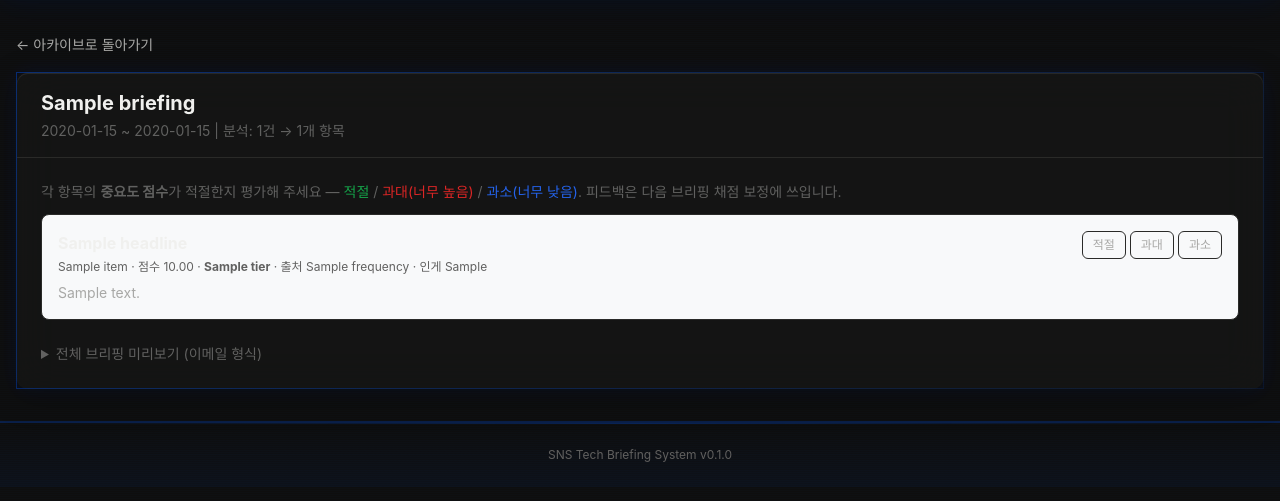
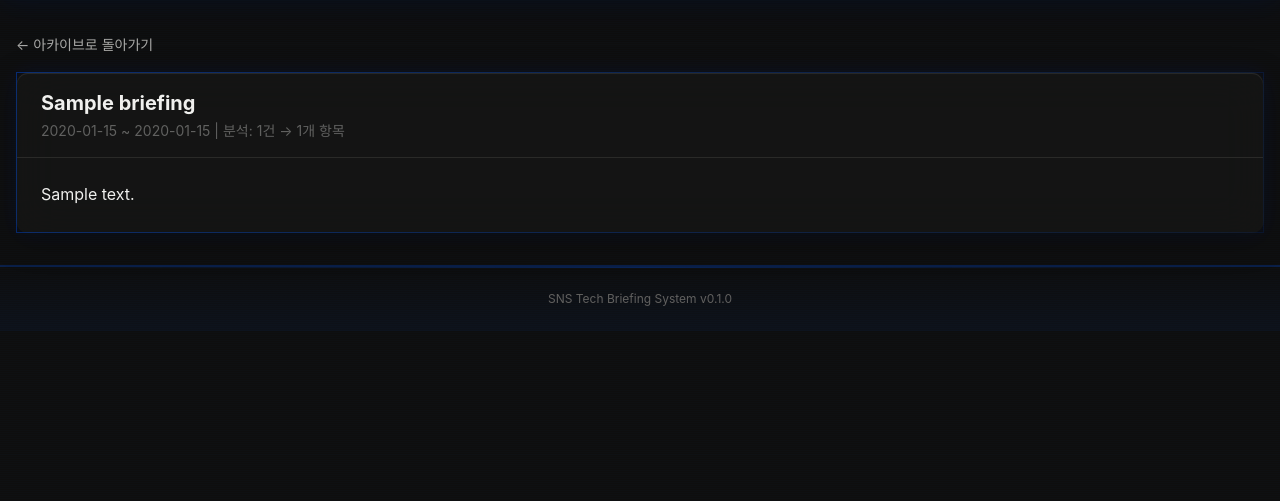
Before and after one commit to rapidmon/Information-collection-based-on-sns-algorithm, a FastAPI app: template src/presentation/web/templates/briefing_detail.html in a window 1280 px wide. Shown: the part 63-564 px from the top of the page. Run offline with FastAPI, Linux system fonts and the light colour scheme; the template is opened without the code that fills it: most values are stand-ins (such as "Sample title", 1, 10 or a date in 2020); parts of the project's set-up code (start-up, migrations or seed data) failed here and were passed over; some libraries are stand-ins or nearby versions; some web fonts are replaced.

Commit message:
refactor: 평가 UI를 GitHub Pages로 통일 (FastAPI 쪽 제거)
평가 버튼을 GitHub Pages(docs)로 일원화하고, 중복되던 FastAPI 서빙
페이지의 평가 UI를 제거:
- briefing_detail.html: 항목 카드+버튼 → content_html 렌더로 복원
- dashboard.html: '항목별 평가하기' 링크 제거
- dashboard.py: 라벨 조회 제거 (briefing_id:str 버그픽스는 유지)
API의 /api/feedback POST/GET은 GitHub Pages가 쓰므로 유지.

Co-Authored-By: Claude Opus 4.8 <noreply@anthropic.com>

```diff
--- a/src/presentation/web/templates/briefing_detail.html
+++ b/src/presentation/web/templates/briefing_detail.html
@@ -14,58 +14,8 @@
             | 분석: {{ briefing.total_posts_analyzed or 0 }}건 → {{ briefing.total_items or 0 }}개 항목
         </div>
     </div>
-
     <div class="p-6 flex-1 overflow-y-auto">
-        {% if briefing.items %}
-        <div class="mb-3 text-sm" style="color: var(--text-muted);">
-            각 항목의 <b>중요도 점수</b>가 적절한지 평가해 주세요 —
-            <span style="color:#16a34a;">적절</span> /
-            <span style="color:#dc2626;">과대(너무 높음)</span> /
-            <span style="color:#2563eb;">과소(너무 낮음)</span>.
-            피드백은 다음 브리핑 채점 보정에 쓰입니다.
-        </div>
-
-        <div class="space-y-3">
-        {% for item in briefing.items %}
-            {% set cur = labels.get(loop.index0) %}
-            <div class="rounded-lg p-4" style="background: var(--bg-secondary, #f8f9fa); border:1px solid var(--border);">
-                <div class="flex items-start justify-between gap-3">
-                    <div class="flex-1">
-                        <div class="font-bold" style="color: var(--text-primary);">{{ item.headline }}</div>
-                        <div class="text-xs mt-1" style="color: var(--text-muted);">
-                            {{ item.category_name or 'Other' }}
-                            · 점수 {{ '%.2f'|format(item.importance_score or 0) }}
-                            {% if item.tier and item.tier != 'minor' %}· <b>{{ item.tier }}</b>{% endif %}
-                            {% if item.score_features and item.score_features.frequency %}
-                            · 출처 {{ item.score_features.frequency }} · 인게 {{ item.score_features.engagement_pct }}
-                            {% endif %}
-                        </div>
-                        {% if item.body %}
-                        <div class="text-sm mt-2 whitespace-pre-wrap" style="color: var(--text-secondary);">{{ item.body }}</div>
-                        {% endif %}
-                    </div>
-                    <div class="flex gap-1 shrink-0 fb-group" data-idx="{{ loop.index0 }}">
-                        <button type="button" class="fb-btn" data-label="appropriate"
-                            style="{{ 'background:#16a34a;color:#fff;' if cur=='appropriate' else '' }}"
-                            onclick="sendFeedback(this,'appropriate')">적절</button>
-                        <button type="button" class="fb-btn" data-label="over"
-                            style="{{ 'background:#dc2626;color:#fff;' if cur=='over' else '' }}"
-                            onclick="sendFeedback(this,'over')">과대</button>
-                        <button type="button" class="fb-btn" data-label="under"
-                            style="{{ 'background:#2563eb;color:#fff;' if cur=='under' else '' }}"
-                            onclick="sendFeedback(this,'under')">과소</button>
-                    </div>
-                </div>
-            </div>
-        {% endfor %}
-        </div>
-
-        <details class="mt-6">
-            <summary class="text-sm cursor-pointer" style="color: var(--text-muted);">전체 브리핑 미리보기 (이메일 형식)</summary>
-            <div class="mt-3 briefing-content">{{ briefing.content_html | safe }}</div>
-        </details>
-
-        {% elif briefing.content_html %}
+        {% if briefing.content_html %}
             <div class="briefing-content">{{ briefing.content_html | safe }}</div>
         {% elif briefing.content_text %}
             <pre class="whitespace-pre-wrap text-sm leading-relaxed" style="font-family: inherit; color: var(--text-secondary);">{{ briefing.content_text }}</pre>
@@ -74,38 +24,6 @@
         {% endif %}
     </div>
 </div>
-
-<style>
-.fb-btn {
-    font-size: 12px; padding: 4px 10px; border-radius: 6px;
-    border: 1px solid var(--border); background: transparent;
-    color: var(--text-secondary); cursor: pointer; transition: all .15s;
-}
-.fb-btn:hover { border-color: var(--accent); }
-</style>
-
-<script>
-const BRIEFING_ID = "{{ briefing.id }}";
-async function sendFeedback(btn, label) {
-    const group = btn.closest('.fb-group');
-    const idx = parseInt(group.dataset.idx, 10);
-    const colors = {appropriate:'#16a34a', over:'#dc2626', under:'#2563eb'};
-    // 낙관적 UI: 그룹 초기화 후 선택 강조
-    group.querySelectorAll('.fb-btn').forEach(b => { b.style.background=''; b.style.color=''; });
-    btn.style.background = colors[label]; btn.style.color = '#fff';
-    try {
-        const res = await fetch('/api/feedback', {
-            method: 'POST', headers: {'Content-Type': 'application/json'},
-            body: JSON.stringify({briefing_id: BRIEFING_ID, item_index: idx, label: label})
-        });
-        if (!res.ok) throw new Error(await res.text());
-    } catch (e) {
-        btn.style.background = ''; btn.style.color = '';
-        alert('저장 실패: ' + e.message);
-    }
-}
-</script>
-
 {% else %}
 <div class="mt-4 card p-8 text-center" style="color: var(--text-muted);">
     브리핑을 찾을 수 없습니다.
```
Also changed, not shown: src/presentation/web/routes/dashboard.py (+2 -8 lines), src/presentation/web/templates/dashboard.html (+1 -6 lines).
